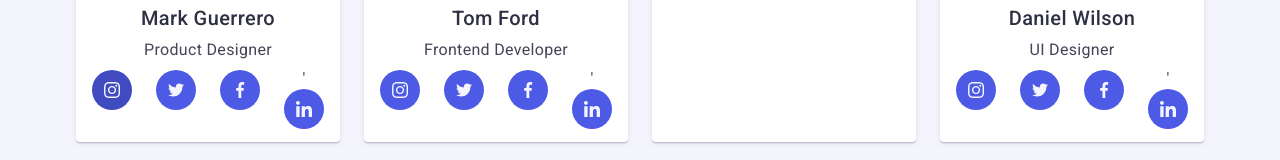
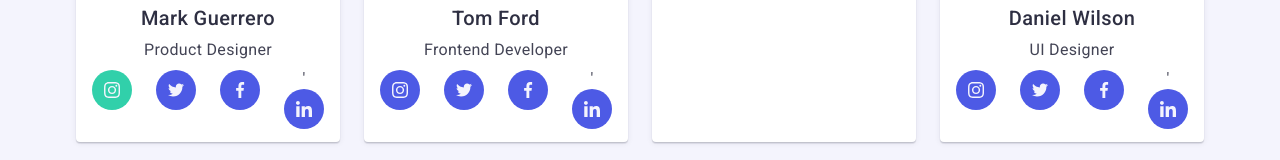
Before and after one commit to OleksandrYerin/goit-markup-hw-04, a plain HTML site: page index.html in a window 1280 px wide. In both pictures the pointer is over the link 112 px from the left and 2308 px from the top of the page. Shown: the part 2218-2378 px from the top of the page. Drawn offline with nearby package versions, Linux system fonts and the light colour scheme.

Commit message:
знову кольор

```diff
--- a/css/styles.css
+++ b/css/styles.css
@@ -210,7 +210,7 @@ border-radius: 50%;
 
 .social-link:hover,
 .social-link:focus {
-    background-color: var(--OCEAN);
+    background-color: var(--GREEN);
 }
 
 .projects {
```
